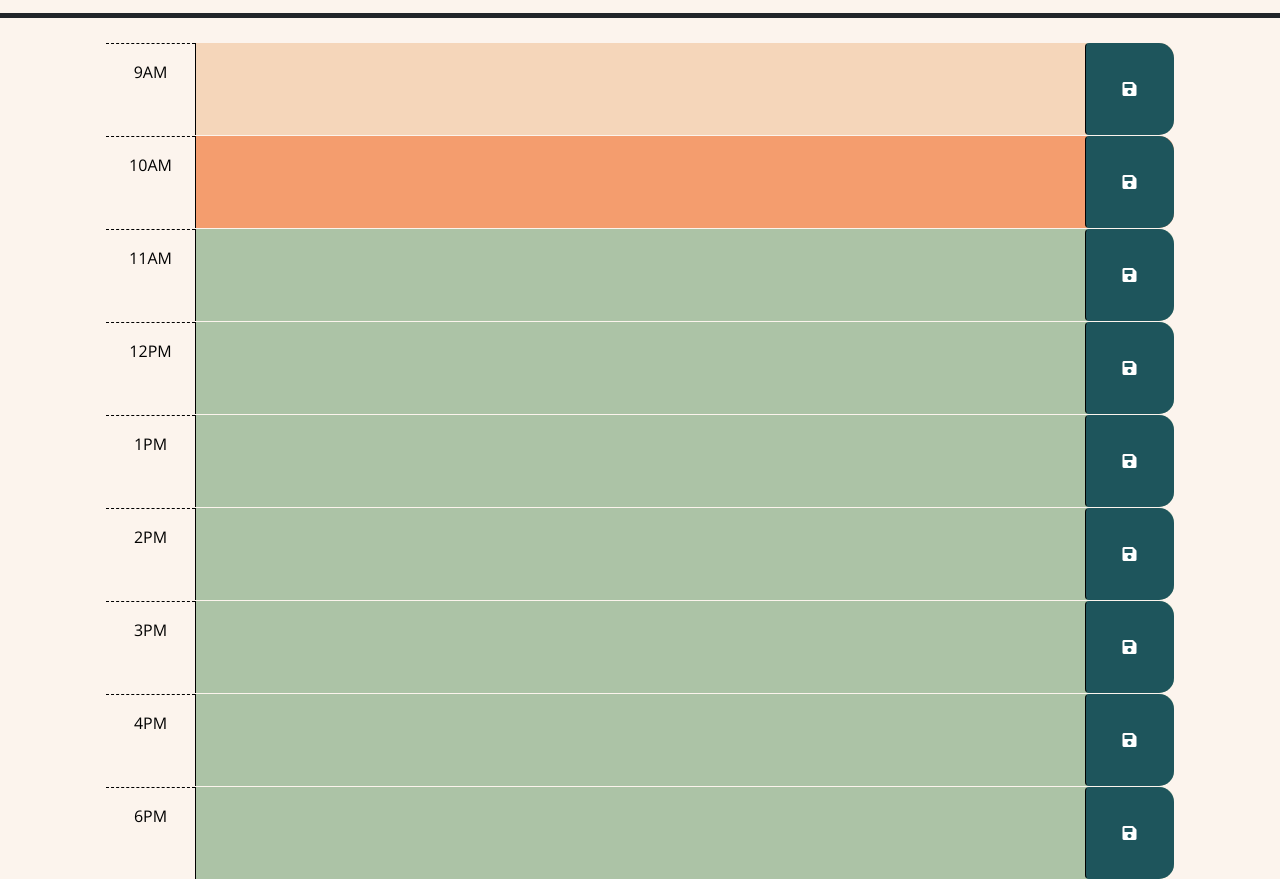
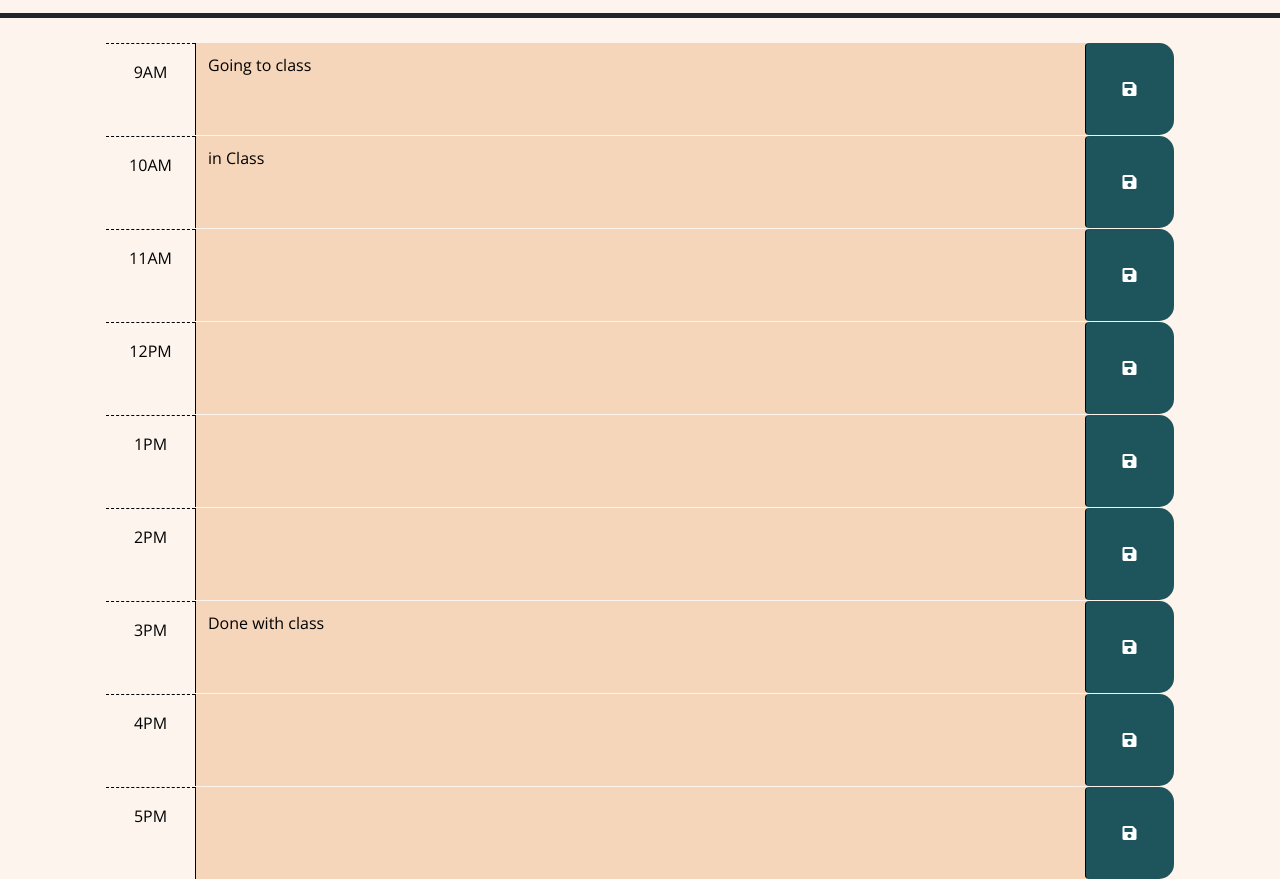
Before and after one commit to Mayalynn96/today-and-now, a plain HTML site: page index.html in a window 1280 px wide. Shown: the part 260-1139 px from the top of the page. Drawn offline with nearby package versions, Linux system fonts and the light colour scheme.

Commit message:
added part of function for localStorage script

```diff
--- a/index.html
+++ b/index.html
@@ -28,7 +28,7 @@
       <p class="lead">A simple calendar app for scheduling your work day</p>
       <p id="currentDay" class="lead"></p>
     </header>
-    <div class="container-lg px-5">
+    <div id="allTimeBlocks" class="container-lg px-5">
       <!-- Use class for "past", "present", and "future" to apply styles to the
         time-block divs accordingly. The javascript will need to do this by
         adding/removing these classes on each div by comparing the hour in the
@@ -40,7 +40,7 @@
         -->
 
       <!-- Example of a past time block. The "past" class adds a gray background color. -->
-      <div id="hour-9" class="row time-block past">
+      <div id="hour-09" class="row time-block">
         <div class="col-2 col-md-1 hour text-center py-3">9AM</div>
         <textarea class="col-8 col-md-10 description" rows="3"> </textarea>
         <button class="btn saveBtn col-2 col-md-1" aria-label="save">
@@ -49,7 +49,7 @@
       </div>
 
       <!-- Example of a a present time block. The "present" class adds a red background color. -->
-      <div id="hour-10" class="row time-block present">
+      <div id="hour-10" class="row time-block">
         <div class="col-2 col-md-1 hour text-center py-3">10AM</div>
         <textarea class="col-8 col-md-10 description" rows="3"> </textarea>
         <button class="btn saveBtn col-2 col-md-1" aria-label="save">
@@ -58,7 +58,7 @@
       </div>
 
       <!-- Example of a future time block. The "future" class adds a green background color. -->
-      <div id="hour-11" class="row time-block future">
+      <div id="hour-11" class="row time-block">
         <div class="col-2 col-md-1 hour text-center py-3">11AM</div>
         <textarea class="col-8 col-md-10 description" rows="3"> </textarea>
         <button class="btn saveBtn col-2 col-md-1" aria-label="save">
@@ -66,7 +66,7 @@
         </button>
       </div>
 
-      <div id="hour-11" class="row time-block future">
+      <div id="hour-12" class="row time-block">
         <div class="col-2 col-md-1 hour text-center py-3">12PM</div>
         <textarea class="col-8 col-md-10 description" rows="3"> </textarea>
         <button class="btn saveBtn col-2 col-md-1" aria-label="save">
@@ -74,7 +74,7 @@
         </button>
       </div>
 
-      <div id="hour-11" class="row time-block future">
+      <div id="hour-13" class="row time-block">
         <div class="col-2 col-md-1 hour text-center py-3">1PM</div>
         <textarea class="col-8 col-md-10 description" rows="3"> </textarea>
         <button class="btn saveBtn col-2 col-md-1" aria-label="save">
@@ -82,7 +82,7 @@
         </button>
       </div>
 
-      <div id="hour-11" class="row time-block future">
+      <div id="hour-14" class="row time-block">
         <div class="col-2 col-md-1 hour text-center py-3">2PM</div>
         <textarea class="col-8 col-md-10 description" rows="3"> </textarea>
         <button class="btn saveBtn col-2 col-md-1" aria-label="save">
@@ -90,7 +90,7 @@
         </button>
       </div>
 
-      <div id="hour-11" class="row time-block future">
+      <div id="hour-15" class="row time-block">
         <div class="col-2 col-md-1 hour text-center py-3">3PM</div>
         <textarea class="col-8 col-md-10 description" rows="3"> </textarea>
         <button class="btn saveBtn col-2 col-md-1" aria-label="save">
@@ -98,7 +98,7 @@
         </button>
       </div>
 
-      <div id="hour-11" class="row time-block future">
+      <div id="hour-16" class="row time-block">
         <div class="col-2 col-md-1 hour text-center py-3">4PM</div>
         <textarea class="col-8 col-md-10 description" rows="3"> </textarea>
         <button class="btn saveBtn col-2 col-md-1" aria-label="save">
@@ -106,14 +106,14 @@
         </button>
       </div>
 
-      <div id="hour-11" class="row time-block future">
-        <div class="col-2 col-md-1 hour text-center py-3">6PM</div>
+      <div id="hour-17" class="row time-block">
+        <div class="col-2 col-md-1 hour text-center py-3">5PM</div>
         <textarea class="col-8 col-md-10 description" rows="3"> </textarea>
         <button class="btn saveBtn col-2 col-md-1" aria-label="save">
           <i class="fas fa-save" aria-hidden="true"></i>
         </button>
       </div>
-
+    </div>
     <script src="https://code.jquery.com/jquery-3.4.1.min.js"></script>
     <script
       src="https://cdn.jsdelivr.net/npm/dayjs@1.11.3/dayjs.min.js"
--- a/script.js
+++ b/script.js
@@ -8,13 +8,44 @@ $(function () {
   // function? How can DOM traversal be used to get the "hour-x" id of the
   // time-block containing the button that was clicked? How might the id be
   // useful when saving the description in local storage?
-  //
-  // TODO: Add code to apply the past, present, or future class to each time
-  // block by comparing the id to the current hour. HINTS: How can the id
-  // attribute of each time-block be used to conditionally add or remove the
-  // past, present, and future classes? How can Day.js be used to get the
-  // current hour in 24-hour time?
-  //
+
+  // code to apply the past, present, or future class to each time block by comparing the id to the current hour.
+  var allTimeBlockEl = document.getElementById("allTimeBlocks").children;
+  var now = "hour-"+dayjs().format("HH");
+
+  for(var i = 0; i < allTimeBlockEl.length; i++) {
+    if(allTimeBlockEl[i].getAttribute("id") === now) {
+      allTimeBlockEl[i].setAttribute("class", "row time-block present")
+    } else if(allTimeBlockEl[i].getAttribute("id") < now) {
+      allTimeBlockEl[i].setAttribute("class", "row time-block past")
+    } else {
+      allTimeBlockEl[i].setAttribute("class", "row time-block future")
+    }
+  }
+
+  var timeBlocks = [
+    {
+      id: "hour-09",
+      text: "Going to class"
+    },
+    {
+      id: "hour-15",
+      text: "Done with class"
+    },
+    {
+      id: "hour-10",
+      text: "in Class"
+    }
+  ]
+for(var i = 0; i < timeBlocks.length; i++){
+  for(var j = 0; j < allTimeBlockEl.length; j++){
+    if(timeBlocks[i].id === allTimeBlockEl[j].getAttribute("id")) {
+      allTimeBlockEl[j].children[1].textContent = timeBlocks[i].text;
+      console.log(timeBlocks[i].text)
+    }
+  }
+}
+console.log(allTimeBlockEl[i].children[1])
   // TODO: Add code to get any user input that was saved in localStorage and set
   // the values of the corresponding textarea elements. HINT: How can the id
   // attribute of each time-block be used to do this?
@@ -22,5 +53,4 @@ $(function () {
   // Code to display the current date in the header of the page.
   var today = dayjs().format("dddd, MMM D, YYYY")
   document.getElementById("currentDay").textContent = today;
-
 });
```
